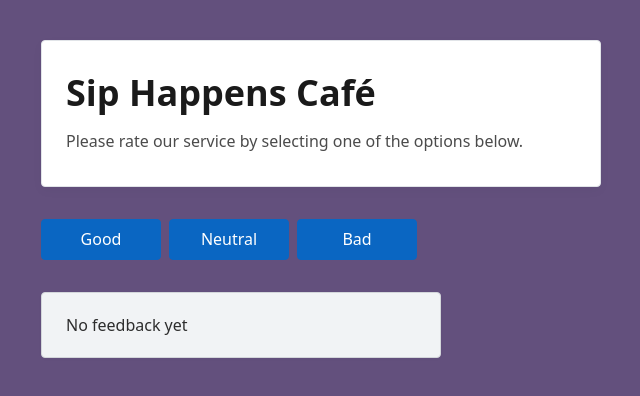
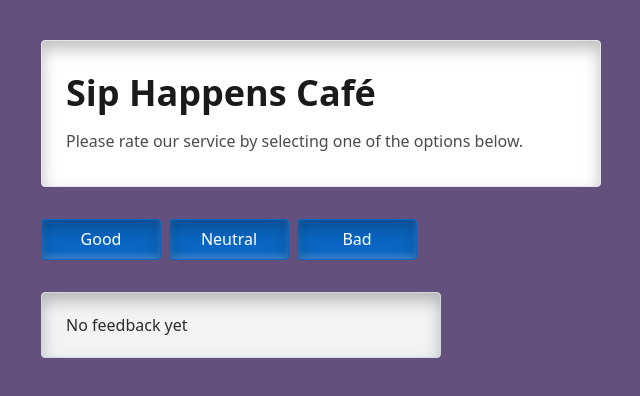
Before and after one commit to Yevhenii-2024/02-react-cafe, a React (Vite) app: page / in a window 1280 px wide. Shown: the top 396 px of the page, without its empty margins (319-959 px from the left). Built offline with nearby package versions, Linux system fonts and the light colour scheme.

Commit message:
add box shadow

```diff
--- a/src/components/CafeInfo/CafeInfo.module.css
+++ b/src/components/CafeInfo/CafeInfo.module.css
@@ -3,21 +3,21 @@
     background-color: #ffffff;
     border: 1px solid #e1e4e8;
     border-radius: 4px;
-    box-shadow: 0 4px 12px rgba(0, 0, 0, 0.03);
-  }
+    box-shadow: inset 0 8px 16px rgba(0, 0, 0, 0.25), inset 0 -4px 6px rgba(255, 255, 255, 0.2);
+}
 
-  .title {
+.title {
     margin: 0;
     font-size: 36px;
     color: #1a1a1a;
     font-weight: 600;
     margin-bottom: 16px;
-  }
+}
 
-  .description {
+.description {
     margin: 0;
     font-size: 16px;
     color: #4b4b4b;
     max-width: 600px;
     line-height: 1.6;
-  }
+}
--- a/src/components/Notification/Notification.module.css
+++ b/src/components/Notification/Notification.module.css
@@ -7,5 +7,5 @@
     padding: 20px 24px;
     font-size: 16px;
     max-width: 400px;
-    box-shadow: 0 1px 4px rgba(0, 0, 0, 0.02);
-  }
+    box-shadow: inset 0 8px 16px rgba(0, 0, 0, 0.25), inset 0 -4px 6px rgba(255, 255, 255, 0.2);
+}
--- a/src/components/VoteOptions/VoteOptions.module.css
+++ b/src/components/VoteOptions/VoteOptions.module.css
@@ -15,6 +15,7 @@
     cursor: pointer;
     transition: background-color 0.2s ease, border-color 0.2s ease;
     min-width: 120px;
+    box-shadow: inset 0 8px 16px rgba(0, 0, 0, 0.25), inset 0 -4px 6px rgba(255, 255, 255, 0.2);
 }
 
 .button:hover {
--- a/src/components/VoteStats/VoteStats.module.css
+++ b/src/components/VoteStats/VoteStats.module.css
@@ -4,18 +4,18 @@
     border-radius: 4px;
     padding: 16px;
     max-width: 300px;
-    box-shadow: 0 2px 6px rgba(0, 0, 0, 0.04);
-  }
+    box-shadow: inset 0 8px 16px rgba(0, 0, 0, 0.25), inset 0 -4px 6px rgba(255, 255, 255, 0.2);
+}
 
-  .stat {
+.stat {
     font-size: 15px;
     color: #2d2d2d;
     margin: 8px 0;
     display: flex;
     justify-content: space-between;
-  }
+}
 
-  .stat strong {
+.stat strong {
     font-weight: 600;
     color: #0a66c2;
-  }
+}
```
Lines whose indentation alone changed are shown as unchanged.
